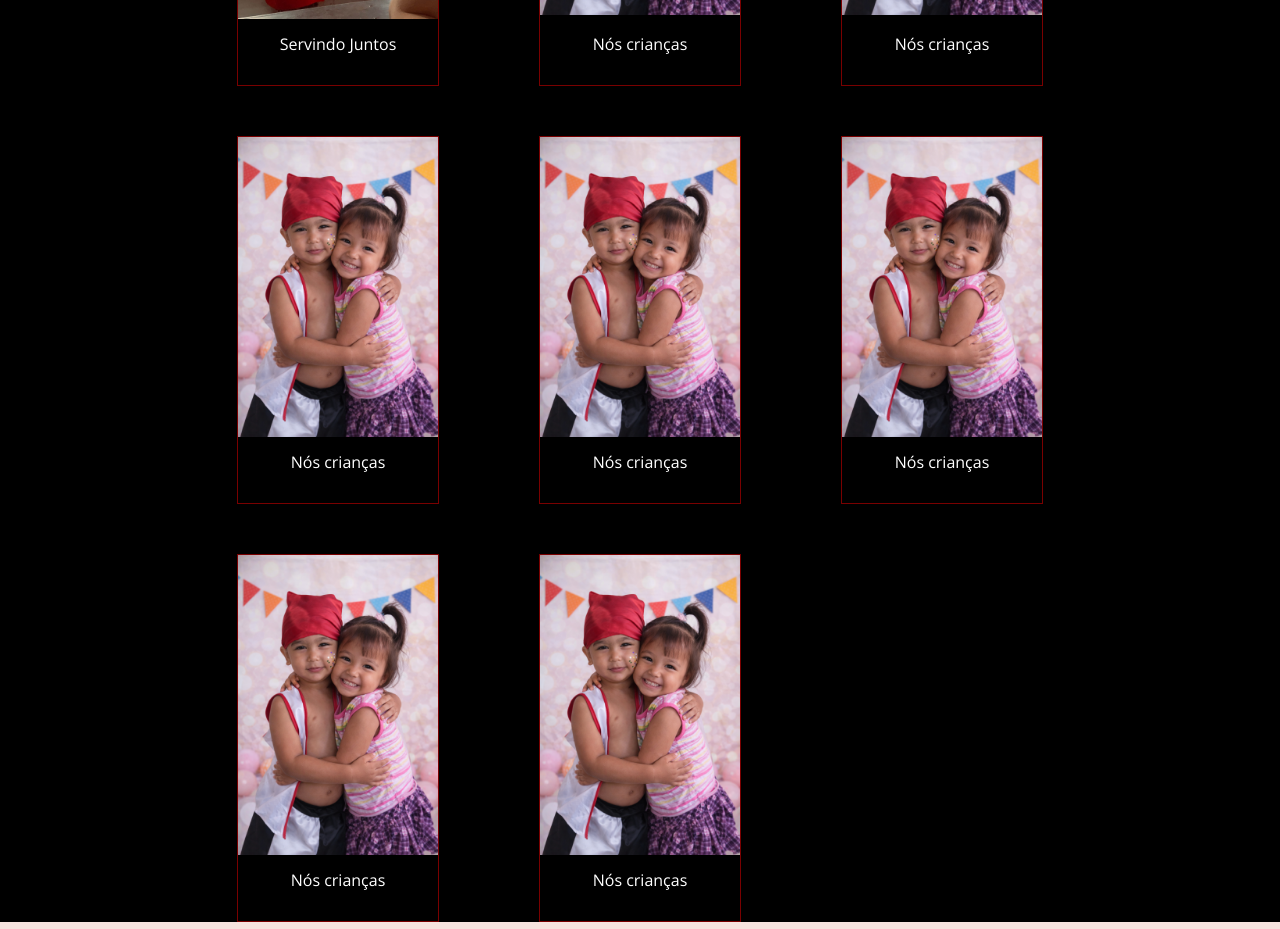
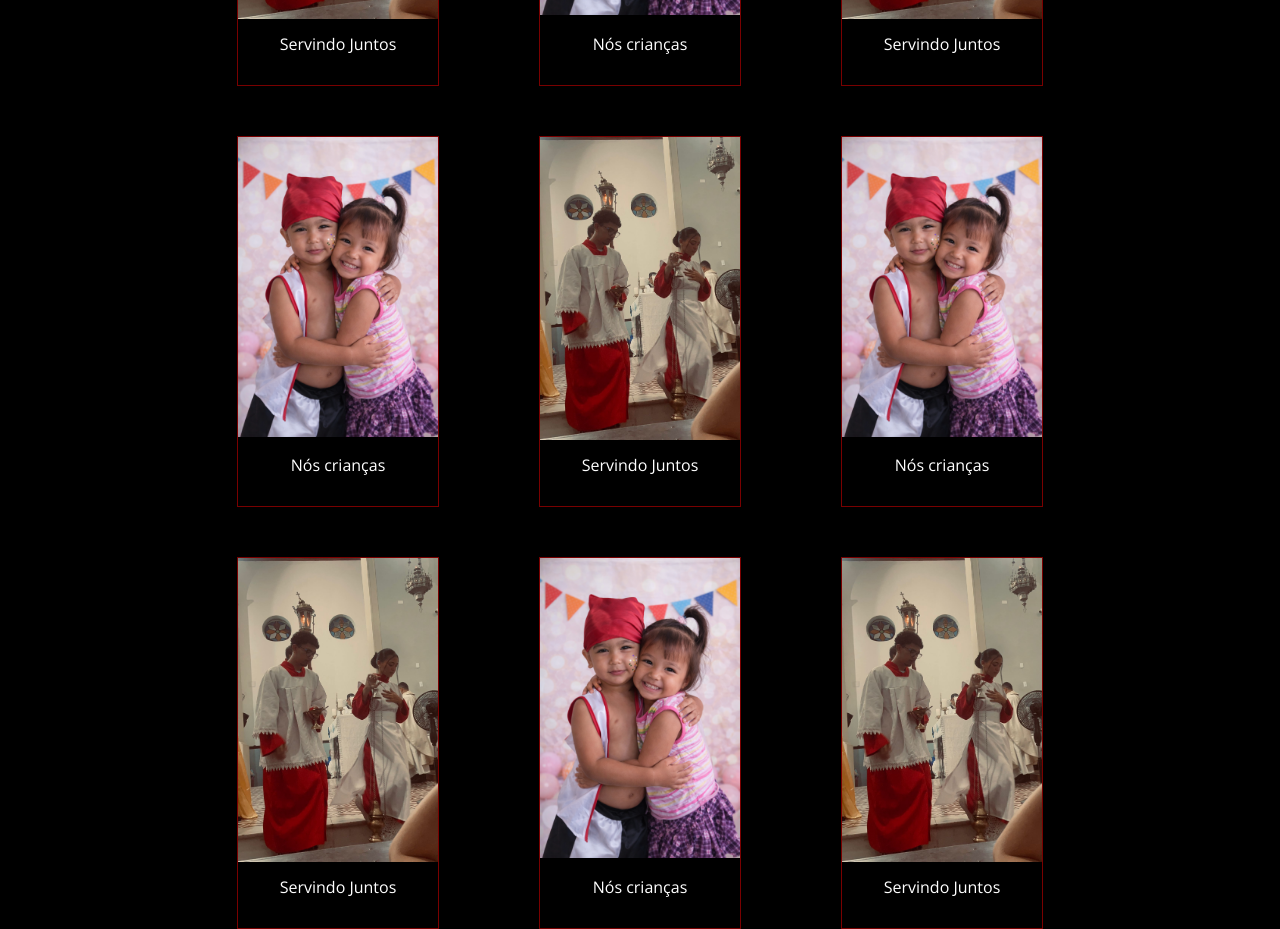
Before and after one commit to rafamoreira11/birthday, a React (Vite) app in the folder birthday-mariana/: page /gallery in a window 1280 px wide. Shown: the part 760-1689 px from the top of the page. Built offline with nearby package versions, Linux system fonts and the light colour scheme.

Commit message:
Editando fotos

```diff
--- a/birthday-mariana/src/pages/gallery/index.jsx
+++ b/birthday-mariana/src/pages/gallery/index.jsx
@@ -24,30 +24,34 @@ function Gallery() {
             <p className="picture-description">Nós crianças</p>
           </article>
           <article className='picture-container'>
-            <img src={CutePhoto} className='img-picture'/>
-            <p className="picture-description">Nós crianças</p>
+            <img src={Coroinhas} className='img-picture'/>
+            <p className="picture-description">Servindo Juntos</p>
           </article>
           <article className='picture-container'>
             <img src={CutePhoto} className='img-picture'/>
             <p className="picture-description">Nós crianças</p>
           </article>
           <article className='picture-container'>
-            <img src={CutePhoto} className='img-picture'/>
-            <p className="picture-description">Nós crianças</p>
+            <img src={Coroinhas} className='img-picture'/>
+            <p className="picture-description">Servindo Juntos</p>
           </article>
           <article className='picture-container'>
             <img src={CutePhoto} className='img-picture'/>
             <p className="picture-description">Nós crianças</p>
           </article>
           <article className='picture-container'>
-            <img src={CutePhoto} className='img-picture'/>
-            <p className="picture-description">Nós crianças</p>
+            <img src={Coroinhas} className='img-picture'/>
+            <p className="picture-description">Servindo Juntos</p>
           </article>
           <article className='picture-container'>
             <img src={CutePhoto} className='img-picture'/>
             <div>
               <p className="picture-description">Nós crianças</p>
             </div>
+          </article>
+          <article className='picture-container'>
+            <img src={Coroinhas} className='img-picture'/>
+            <p className="picture-description">Servindo Juntos</p>
           </article>
         </section>
       </main>
```
